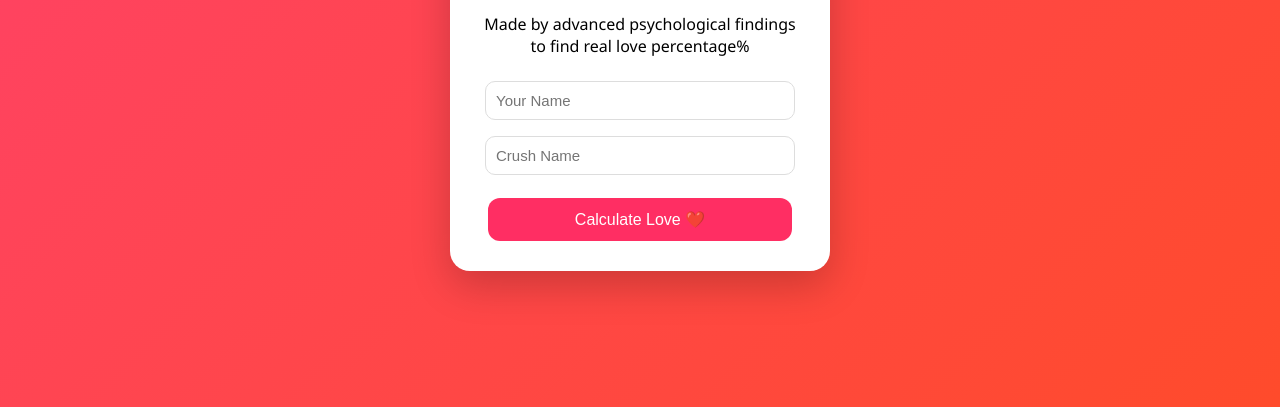
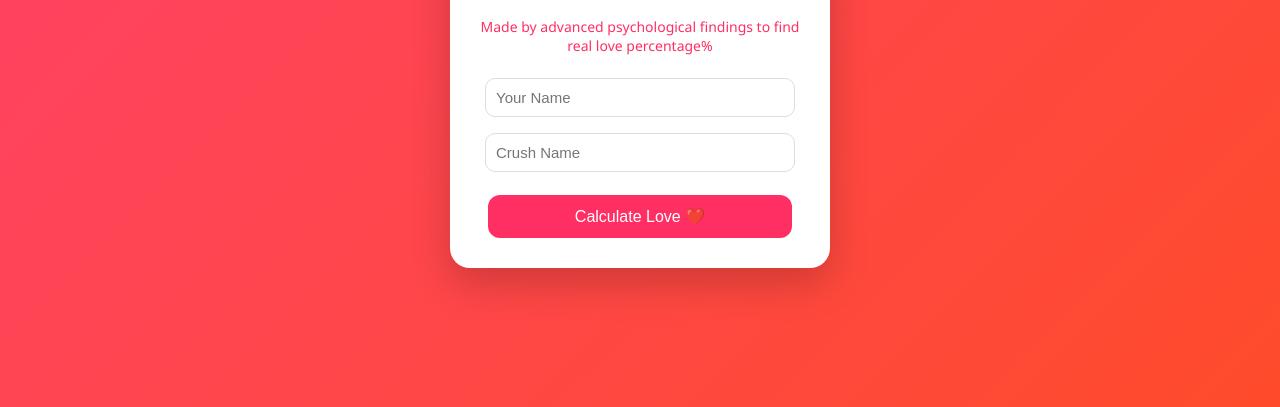
Before and after one commit to Ha-sh-ir/Real-Love-Calculator, a plain HTML site: page index.html in a window 1280 px wide. Shown: the part 393-800 px from the top of the page. Drawn offline with Linux system fonts and the light colour scheme.

Commit message:
Update index.html

```diff
--- a/index.html
+++ b/index.html
@@ -15,6 +15,11 @@
       font-family: 'Segoe UI', sans-serif;
     }
 
+    .card p {
+  color: #ff2e63;   /* Pink-red color to match the theme */
+  font-size: 14px;
+  margin-bottom: 15px;
+  }
     .card {
       background: white;
       padding: 30px;
```
